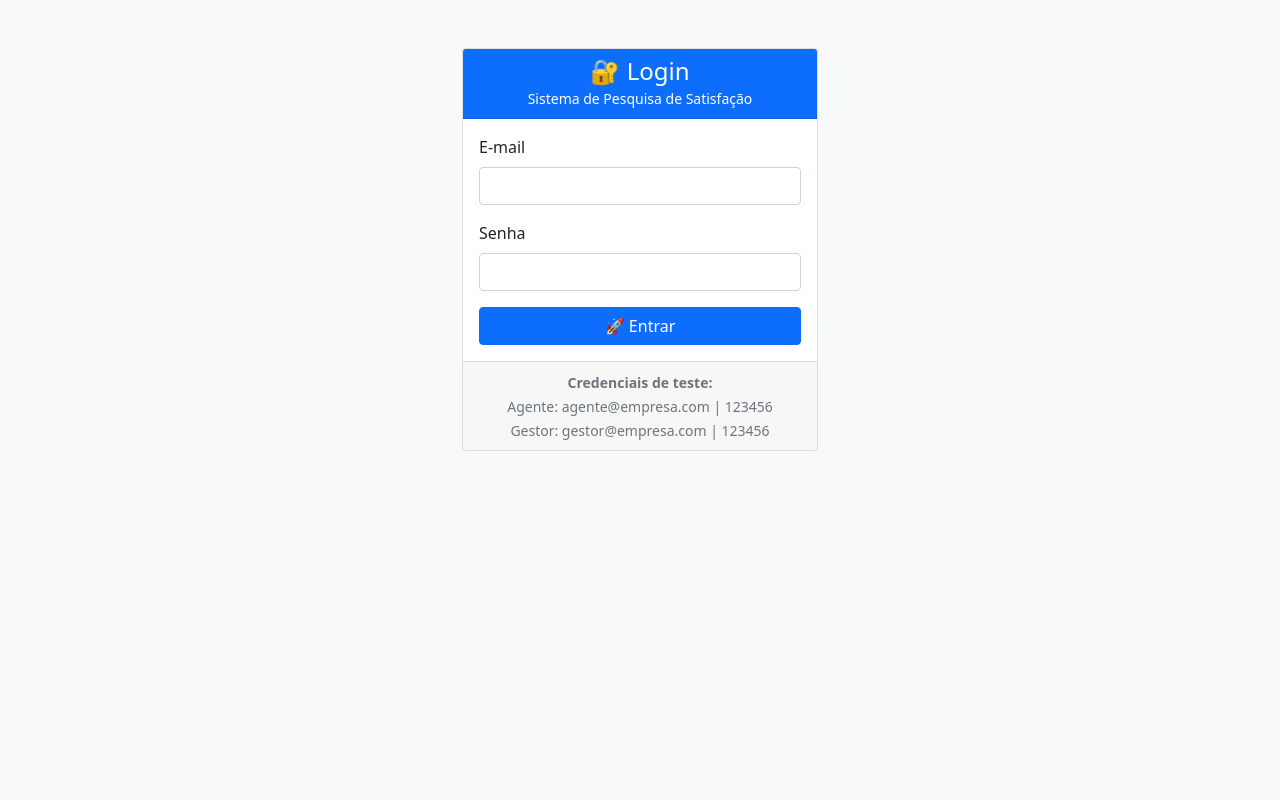
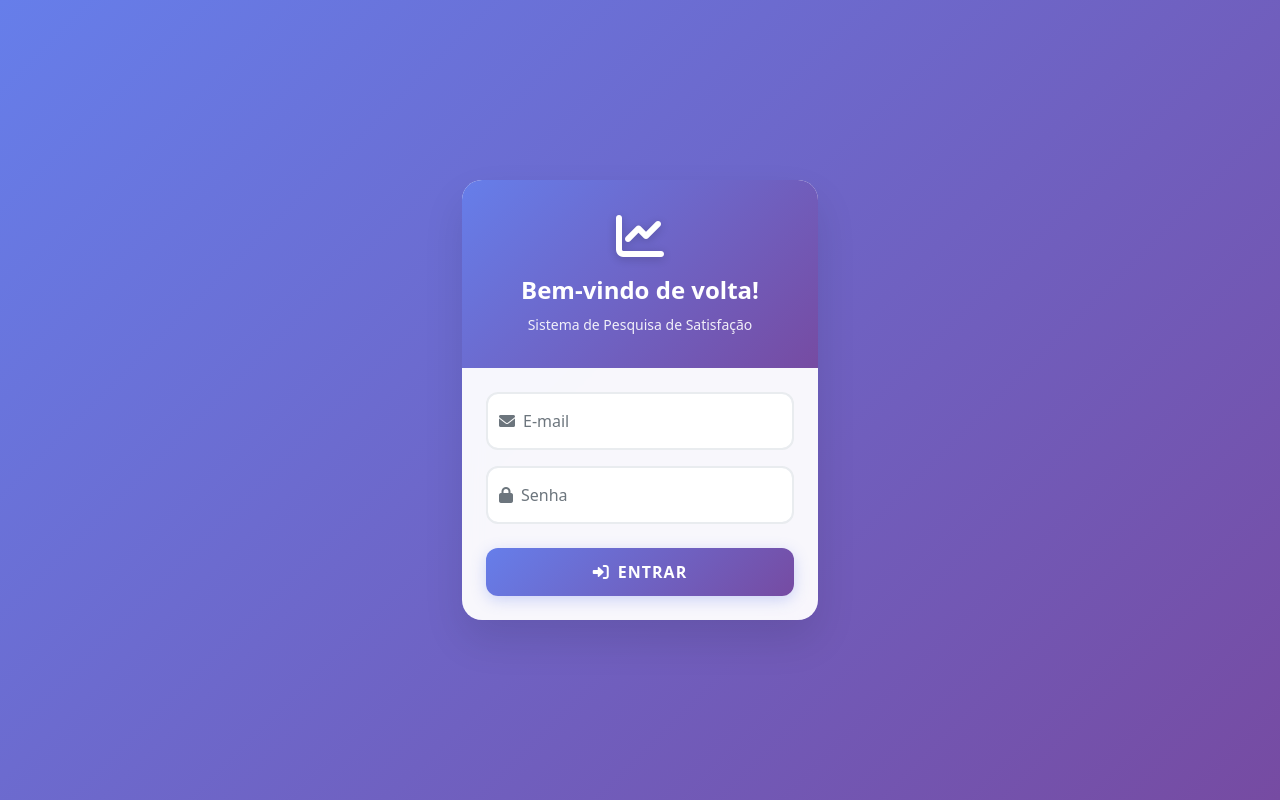
Before and after one commit to Renabrasa/pesquisa, a Flask app: page /auth/login in a window 1280 px wide. Run offline with Flask 3, Linux system fonts and the light colour scheme.

Commit message:
Nova página de login

```diff
--- a/app/templates/auth/login.html
+++ b/app/templates/auth/login.html
@@ -5,52 +5,208 @@
     <meta name="viewport" content="width=device-width, initial-scale=1.0">
     <title>Login - Sistema de Pesquisa</title>
     <link href="https://cdn.jsdelivr.net/npm/bootstrap@5.1.3/dist/css/bootstrap.min.css" rel="stylesheet">
+    <link href="https://cdnjs.cloudflare.com/ajax/libs/font-awesome/6.0.0/css/all.min.css" rel="stylesheet">
+    <style>
+        body {
+            background: linear-gradient(135deg, #667eea 0%, #764ba2 100%);
+            min-height: 100vh;
+            display: flex;
+            align-items: center;
+        }
+
+        .login-card {
+            backdrop-filter: blur(10px);
+            background: rgba(255, 255, 255, 0.95);
+            border: none;
+            border-radius: 20px;
+            box-shadow: 0 20px 40px rgba(0,0,0,0.1);
+            overflow: hidden;
+            animation: slideIn 0.8s ease-out;
+        }
+
+        @keyframes slideIn {
+            from {
+                opacity: 0;
+                transform: translateY(30px);
+            }
+            to {
+                opacity: 1;
+                transform: translateY(0);
+            }
+        }
+
+        .login-header {
+            background: linear-gradient(135deg, #667eea 0%, #764ba2 100%);
+            padding: 2rem;
+            text-align: center;
+            color: white;
+        }
+
+        .login-header h4 {
+            font-weight: 600;
+            margin-bottom: 0.5rem;
+        }
+
+        .login-header small {
+            opacity: 0.9;
+        }
+
+        .form-floating {
+            margin-bottom: 1.5rem;
+        }
+
+        .form-floating > .form-control {
+            border: 2px solid #e9ecef;
+            border-radius: 12px;
+            height: calc(3.5rem + 2px);
+            transition: all 0.3s ease;
+        }
+
+        .form-floating > .form-control:focus {
+            border-color: #667eea;
+            box-shadow: 0 0 0 0.2rem rgba(102, 126, 234, 0.25);
+        }
+
+        .form-floating > label {
+            color: #6c757d;
+        }
+
+        .btn-login {
+            background: linear-gradient(135deg, #667eea 0%, #764ba2 100%);
+            border: none;
+            border-radius: 12px;
+            padding: 12px;
+            font-weight: 600;
+            text-transform: uppercase;
+            letter-spacing: 1px;
+            transition: all 0.3s ease;
+            box-shadow: 0 4px 15px rgba(102, 126, 234, 0.3);
+        }
+
+        .btn-login:hover {
+            transform: translateY(-2px);
+            box-shadow: 0 6px 20px rgba(102, 126, 234, 0.4);
+        }
+
+        .btn-login:active {
+            transform: translateY(0);
+        }
+
+        .test-credentials {
+            background: #f8f9fa;
+            border-radius: 12px;
+            padding: 1rem;
+            margin-top: 1rem;
+        }
+
+        .alert {
+            border-radius: 12px;
+            border: none;
+        }
+
+        .input-group-text {
+            background: transparent;
+            border: 2px solid #e9ecef;
+            border-right: none;
+            border-radius: 12px 0 0 12px;
+        }
+
+        .input-with-icon {
+            border-left: none;
+            border-radius: 0 12px 12px 0;
+        }
+
+        .logo-container {
+            margin-bottom: 1rem;
+        }
+
+        .logo-container i {
+            font-size: 3rem;
+            color: white;
+            text-shadow: 0 2px 10px rgba(0,0,0,0.2);
+        }
+    </style>
 </head>
-<body class="bg-light">
+<body>
     <div class="container">
         <div class="row justify-content-center">
-            <div class="col-md-6 col-lg-4">
-                <div class="card mt-5">
-                    <div class="card-header bg-primary text-white text-center">
-                        <h4 class="mb-0">🔐 Login</h4>
+            <div class="col-md-6 col-lg-5 col-xl-4">
+                <div class="card login-card">
+                    <div class="login-header">
+                        <div class="logo-container">
+                            <i class="fas fa-chart-line"></i>
+                        </div>
+                        <h4 class="mb-2">Bem-vindo de volta!</h4>
                         <small>Sistema de Pesquisa de Satisfação</small>
                     </div>
-                    <div class="card-body">
+
+                    <div class="card-body p-4">
                         {% if error %}
-                        <div class="alert alert-danger">
+                        <div class="alert alert-danger d-flex align-items-center" role="alert">
+                            <i class="fas fa-exclamation-triangle me-2"></i>
                             {{ error }}
                         </div>
                         {% endif %}
 
-                        <form method="POST">
-                            <div class="mb-3">
-                                <label for="email" class="form-label">E-mail</label>
-                                <input type="email" class="form-control" id="email" name="email" required>
+                        <form method="POST" id="loginForm">
+                            <div class="form-floating mb-3">
+                                <input type="email" class="form-control" id="email" name="email"
+                                       placeholder="seu@email.com" required>
+                                <label for="email">
+                                    <i class="fas fa-envelope me-2"></i>E-mail
+                                </label>
                             </div>
 
-                            <div class="mb-3">
-                                <label for="senha" class="form-label">Senha</label>
-                                <input type="password" class="form-control" id="senha" name="senha" required>
+                            <div class="form-floating mb-4">
+                                <input type="password" class="form-control" id="senha" name="senha"
+                                       placeholder="Sua senha" required>
+                                <label for="senha">
+                                    <i class="fas fa-lock me-2"></i>Senha
+                                </label>
                             </div>
 
                             <div class="d-grid">
-                                <button type="submit" class="btn btn-primary">
-                                    🚀 Entrar
+                                <button type="submit" class="btn btn-primary btn-login" id="loginBtn">
+                                    <span class="btn-text">
+                                        <i class="fas fa-sign-in-alt me-2"></i>Entrar
+                                    </span>
+                                    <span class="spinner-border spinner-border-sm d-none" role="status">
+                                        <span class="visually-hidden">Carregando...</span>
+                                    </span>
                                 </button>
                             </div>
                         </form>
-                    </div>
 
-                    <div class="card-footer text-center">
-                        <small class="text-muted">
-                            <strong>Credenciais de teste:</strong><br>
-                            Agente: agente@empresa.com | 123456<br>
-                            Gestor: gestor@empresa.com | 123456
-                        </small>
                     </div>
                 </div>
             </div>
         </div>
     </div>
+
+    <script src="https://cdn.jsdelivr.net/npm/bootstrap@5.1.3/dist/js/bootstrap.bundle.min.js"></script>
+    <script>
+        document.getElementById('loginForm').addEventListener('submit', function(e) {
+            const btn = document.getElementById('loginBtn');
+            const btnText = btn.querySelector('.btn-text');
+            const spinner = btn.querySelector('.spinner-border');
+
+            btnText.classList.add('d-none');
+            spinner.classList.remove('d-none');
+            btn.disabled = true;
+        });
+
+        // Add floating animation to form elements
+        document.querySelectorAll('.form-control').forEach(input => {
+            input.addEventListener('focus', function() {
+                this.parentElement.classList.add('focused');
+            });
+
+            input.addEventListener('blur', function() {
+                if (!this.value) {
+                    this.parentElement.classList.remove('focused');
+                }
+            });
+        });
+    </script>
 </body>
 </html>
--- a/run.py
+++ b/run.py
@@ -8,10 +8,10 @@ app = create_app()
 
 if __name__ == '__main__':
     print("=" * 50)
-    print("🚀 SISTEMA DE PESQUISA DE SATISFAÇÃO")
+    print("SISTEMA DE PESQUISA DE SATISFACAO")
     print("=" * 50)
-    print(f"🌐 Acesse: http://localhost:5000")
-    print(f"🔧 Teste conexão: http://localhost:5000/teste-conexao")
+    print(f"Acesse: http://localhost:5000")
+    print(f"Teste conexao: http://localhost:5000/teste-conexao")
     print("=" * 50)
 
     app.run(
```
